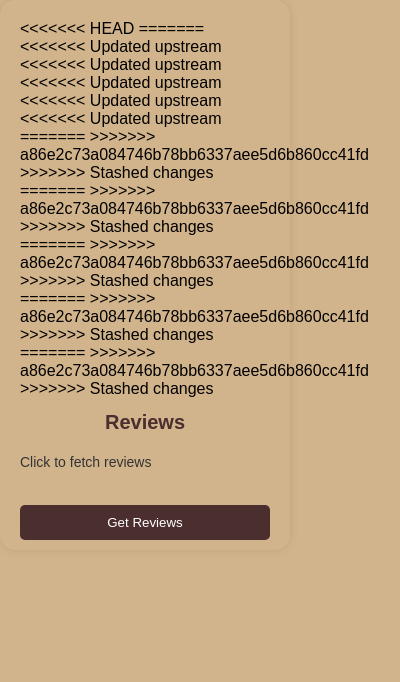
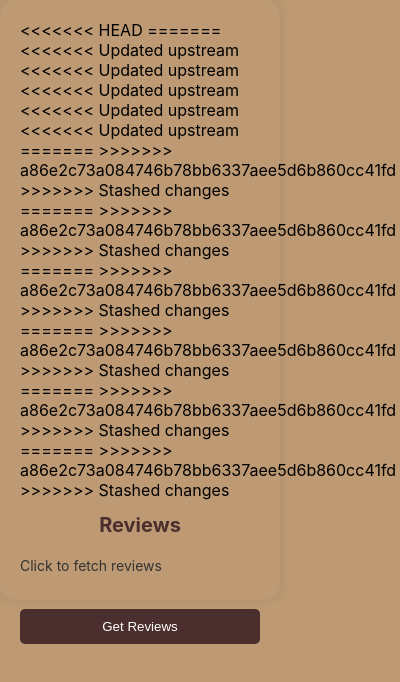
Before and after one commit to MrInfinit/restaurant-summarizer, a browser extension: page extension/popup.html in a window 400 px wide. Drawn offline with Linux system fonts and the light colour scheme.

Commit message:
Update popup.html

```diff
--- a/extension/popup.html
+++ b/extension/popup.html
@@ -7,8 +7,11 @@
 =======
   <link rel="stylesheet" href="styles.css">
   <style>
+<<<<<<< Updated upstream
 
 
+=======
+>>>>>>> Stashed changes
     body {
       background-color: #d2b48c; /* Tan (similar to light brown) */
       width: 290px;
@@ -52,6 +55,7 @@
     button:hover {
       background-color: #3a1f1f;
     }
+<<<<<<< Updated upstream
 
 
   </style>
@@ -75,6 +79,10 @@
 =======
 >>>>>>> a86e2c73a084746b78bb6337aee5d6b860cc41fd
 >>>>>>> Stashed changes
+=======
+  </style>
+>>>>>>> a86e2c73a084746b78bb6337aee5d6b860cc41fd
+>>>>>>> Stashed changes
 </head>
 <body>
   <h1>Reviews</h1>
```
